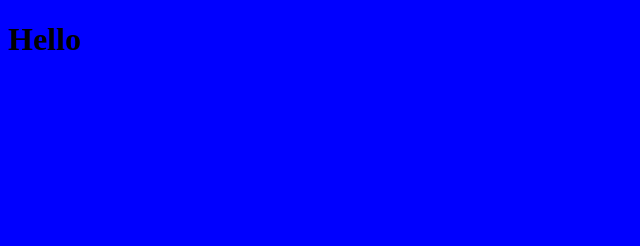
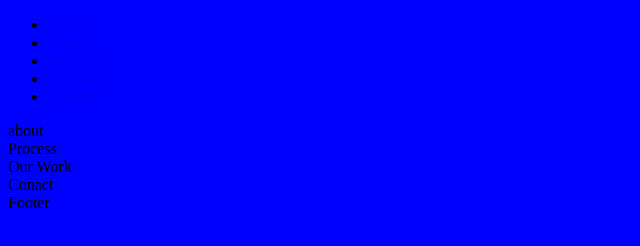
Before and after one commit to RAHuseman/Paws-and-Palette, a plain HTML site: page index.html in a window 1280 px wide. Shown: the whole page, without its empty margins (0-640 px from the left). Drawn offline with Linux system fonts and the light colour scheme.

Commit message:
index add

```diff
--- a/index.html
+++ b/index.html
@@ -7,7 +7,34 @@
     <title>Paws & Palette</title>
 </head>
 <body>
-    <h1>Hello</h1>
+    <div id="container">
+
+        <header>
+
+        </header>
+
+        <nav>
+            <ul class="nav-list">
+                <li><a href="#Home">Home</a></li>
+                <li><a href="#about">About</a></li>
+                <li><a href="#Process">Services</a></li>
+                <li><a href="#portfolio">Portfolio</a></li>
+                <li><a href="#contact">Contact</a></li>
+              </ul>
+
+            </nav>
+
+        <main>
+            <section>about</section>
+            <section>Process</section>
+            <section>Our Work</section>
+            <section>Conact</section>
+
+        </main>
+
+        <footer>Footer</footer>
+
+    </div>
 
 </body>
 </html>
```
